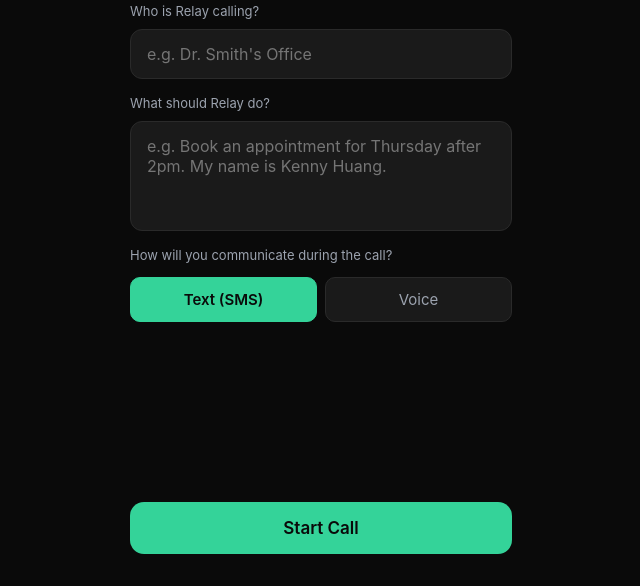
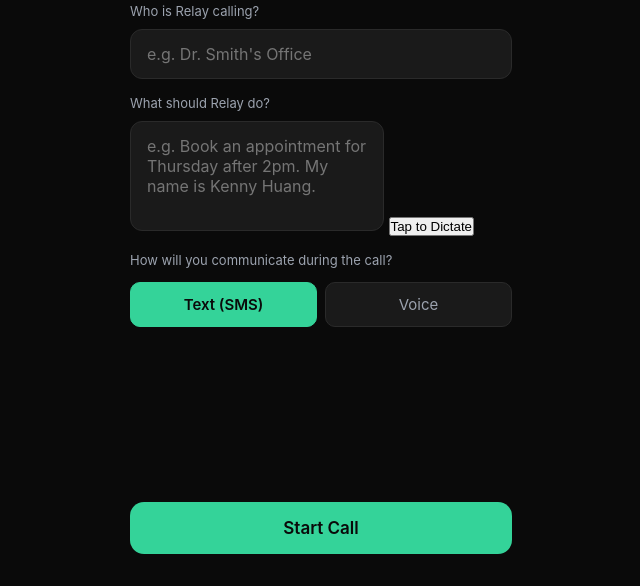
Before and after one commit to KennyHuangDesign/Relay, a plain HTML site: page index.html in a window 1280 px wide. Shown: the part 214-800 px from the top of the page, without its empty margins (319-959 px from the left). Drawn offline with Linux system fonts and the light colour scheme.

Commit message:
update what relay should do

```diff
--- a/index.html
+++ b/index.html
@@ -25,8 +25,10 @@
                 <input type="text" id="contact-name" placeholder="e.g. Dr. Smith's Office">
 
                 <label>What should Relay do?</label>
-                <textarea id="task-desc" rows="4"
-                    placeholder="e.g. Book an appointment for Thursday after 2pm. My name is Kenny Huang."></textarea>
+                <div class="task-input-row">
+                <textarea id="task-desc" rows="4" placeholder="e.g. Book an appointment for Thursday after 2pm. My name is Kenny Huang."></textarea>
+                <button id="btn-voice-task" class="voice-task-btn">Tap to Dictate</button>
+                </div>
 
                 <label>How will you communicate during the call?</label>
                 <div class="toggle-row">
```
